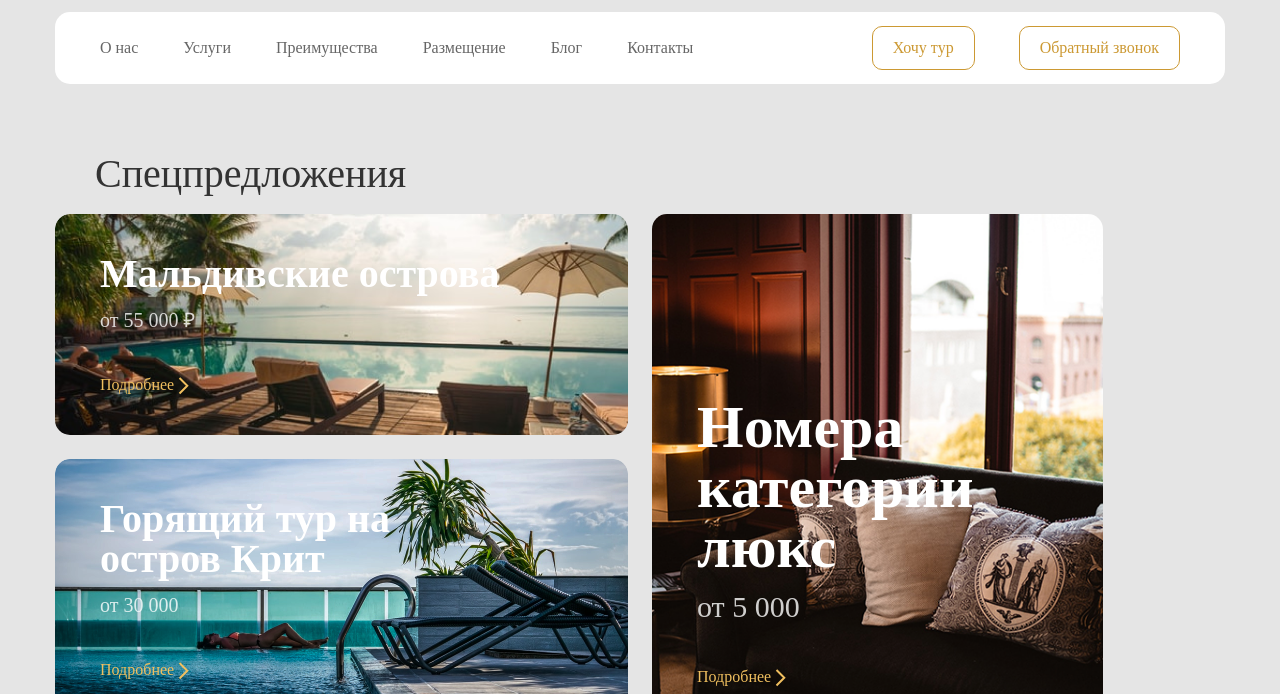
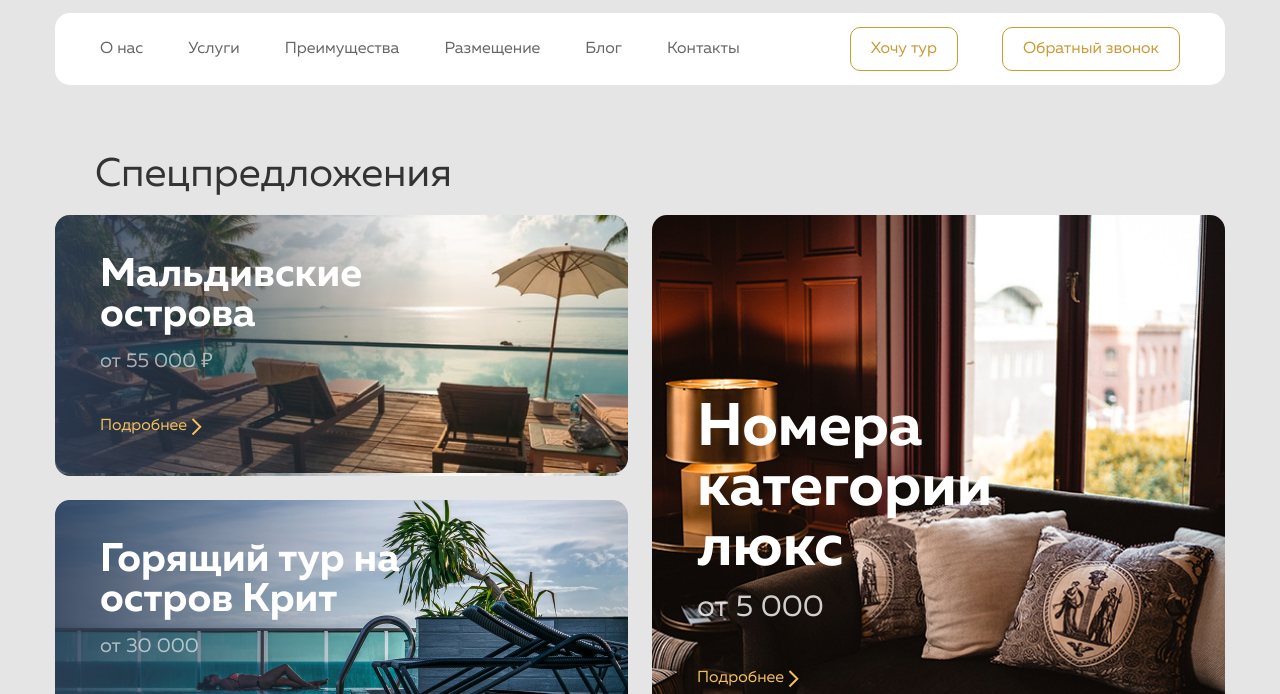
Before and after one commit to AlexanderStrelov/maksTraining, a plain HTML site: page index.html in a window 1280 px wide. Shown: the part 106-800 px from the top of the page. Drawn offline with Linux system fonts and the light colour scheme.

Commit message:
Fix css and make fonts

```diff
--- a/css/main.css
+++ b/css/main.css
@@ -1,3 +1,29 @@
+@font-face {
+  font-family: 'Muller';
+  src: url('../fonts/MullerRegular.woff2') format('woff2'),
+    url('../fonts/MullerRegular.woff') format('woff');
+  font-weight: 400;
+}
+
+@font-face {
+  font-family: 'Muller';
+  src: url('../fonts/MullerMedium.woff2') format('woff2'),
+    url('../fonts/MullerMedium.woff') format('woff');
+  font-weight: 500;
+}
+
+@font-face {
+  font-family: 'Muller';
+  src: url('../fonts/MullerBold.woff2') format('woff2'),
+    url('../fonts/MullerBold.woff') format('woff');
+  font-weight: 700;
+}
+
+:root {
+  font-family: 'Muller', sans-serif;
+}
+
+
 body {
   background: #E5E5E5;
 }
@@ -153,13 +179,25 @@ h2 {
 
 .hero__block__left__card-top,
 .hero__block__left__card-bottom {
+  position: relative;
   padding: 40px 108px 40px 45px;
-  background-size: contain;
+  background-size: cover;
   background-position: center;
   background-repeat: no-repeat;
   background: linear-gradient(90deg, rgba(48, 64, 89, 0.84) -2.9%, rgba(53, 65, 83, 0) 65.7%);
   border-radius: 15px;
   z-index: 20;
+}
+
+.darken:after {
+  position: absolute;
+  content: "";
+  height: 100%;
+  width: 100%;
+  top: 0;
+  left: 0;
+  border-radius: 15px;
+  background: linear-gradient(90deg, rgba(48, 64, 89, 0.84) 0%, rgba(53, 65, 83, 0.00) 66.67%);
 }
 
 .card-top__img {
@@ -182,26 +220,31 @@ h2 {
 
 .hero__block__left__card-top__title,
 .hero__block__left__card-bottom__title {
+  position: relative;
   margin-bottom: 16px;
   font-weight: 700;
   font-size: 40px;
   line-height: 40px;
   color: #FFFFFF;
+  z-index: 99;
 }
 
 .hero__block__left__card-top__descr,
 .hero__block__left__card-bottom__descr {
+  position: relative;
   margin-bottom: 47px;
   font-weight: 400;
   font-size: 20px;
   line-height: 20px;
   color: #FFFFFF;
-  opacity: 0.8;
+  opacity: 0.6;
+  z-index: 99;
 }
 
 .hero__block__card__link,
 .hero__block__left__card-top__link,
 .hero__block__left__card-bottom__link {
+  position: relative;
   display: flex;
   flex-direction: row-reverse;
   justify-content: flex-end;
@@ -210,6 +253,7 @@ h2 {
   font-size: 16px;
   line-height: 16px;
   color: #F0BF5F;
+  z-index: 99;
 }
 
 
@@ -231,6 +275,11 @@ h2 {
   line-height: 30px;
   color: #FFFFFF;
   opacity: 0.8;
+}
+
+.hero__block__right {
+  max-width: 573px;
+  width: 100%;
 }
 
 .hero__block__right__card {
--- a/index.html
+++ b/index.html
@@ -55,14 +55,14 @@
         <h2 class="hero__title">Спецпредложения</h2>
         <div class="hero__block">
           <div class="hero__block__left">
-            <div class="hero__block__left__card-top card-top__img">
+            <div class="hero__block__left__card-top darken card-top__img">
               <h3 class="hero__block__left__card-top__title">Мальдивские острова</h3>
               <p class="hero__block__left__card-top__descr">от 55 000 ₽</p>
               <a href="" class="hero__block__left__card-top__link">
                 <img src="./img/Rectangle.svg" alt="" class="hero__block__left__card-top__link__img ml-2">Подробнее
               </a>
             </div>
-            <div class="hero__block__left__card-bottom card-bottom__img">
+            <div class="hero__block__left__card-bottom darken card-bottom__img">
               <h3 class="hero__block__left__card-bottom__title">Горящий тур на остров Крит</h3>
               <p class="hero__block__left__card-bottom__descr">от 30 000</p>
               <a href="" class="hero__block__left__card-bottom__link">
@@ -98,6 +98,19 @@
     <div class="container">
       <div class="desc" id="desc">
         <h2 class="hero__title">Услуги</h2>
+        <div class="desc__block">
+          <div class="desc__block__left">
+            <div class="desc__block__left__top">
+              <img src="/img/excl.png" class="desc__block__left__top__img">
+              <a href="#" class="desc__block__left__top__link">
+                <img src="/img/Rectangle.svg" class="desc__block__left__top__link__img">Эксклюзивное обслуживание
+              </a>
+              <p class="desc__block__left__top__text">
+
+              </p>
+            </div>
+          </div>
+        </div>
 
 
       </div>
```
Also changed, not shown: fonts/MullerBold.woff (added), fonts/MullerBold.woff2 (added), fonts/MullerMedium.woff (added), fonts/MullerMedium.woff2 (added), fonts/MullerRegular.woff (added), fonts/MullerRegular.woff2 (added).
